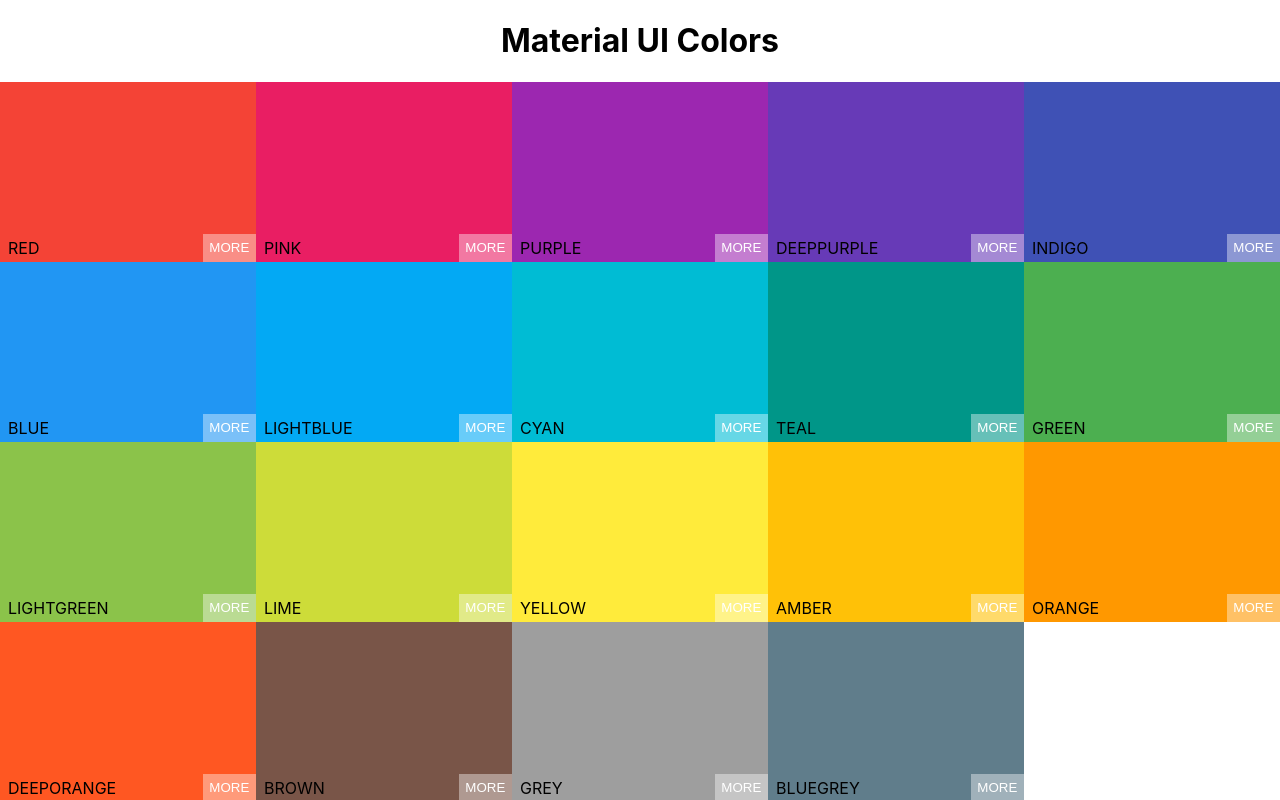
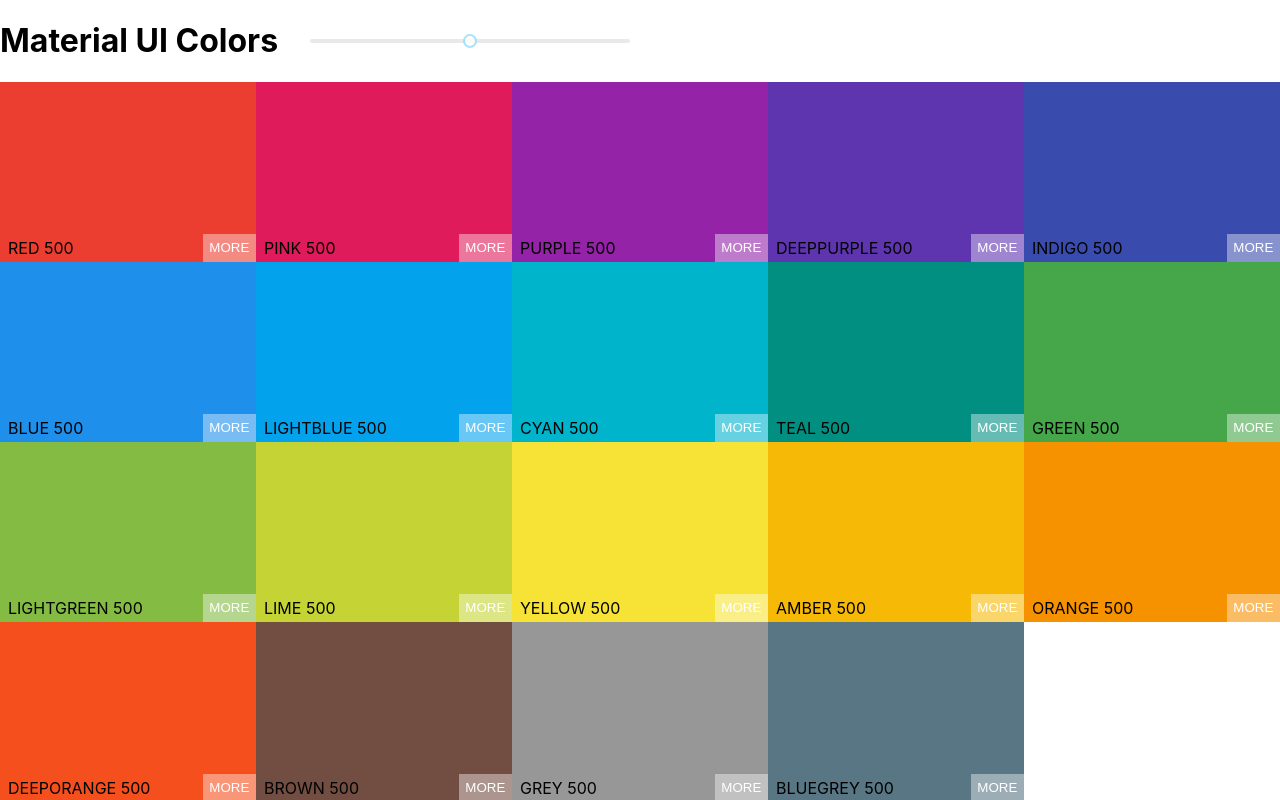
Before and after one commit to SticketInya/react-colors-app, a React (Create React App) app: page / in a window 1280 px wide. Built offline with nearby package versions, Linux system fonts and the light colour scheme.

Commit message:
feat(*): add color slider to palette with rc-slider

```diff
--- a/package.json
+++ b/package.json
@@ -7,6 +7,7 @@
     "@testing-library/react": "^13.1.1",
     "@testing-library/user-event": "^13.5.0",
     "chroma-js": "^2.4.2",
+    "rc-slider": "^10.0.0",
     "react": "^18.0.0",
     "react-copy-to-clipboard": "^5.1.0",
     "react-dom": "^18.0.0",
--- a/src/App.js
+++ b/src/App.js
@@ -4,10 +4,9 @@ import ColorPalette from './Components/ColorPalette/ColorPalette';
 import DefaultColors from './Components/DefaultColors';
 
 function App() {
-    console.log(generatePalette(DefaultColors[0]));
     return (
         <div className='App'>
-            <ColorPalette {...DefaultColors[0]} />
+            <ColorPalette palette={generatePalette(DefaultColors[0])} />
         </div>
     );
 }
--- a/src/Components/ColorBox/ColorBox.js
+++ b/src/Components/ColorBox/ColorBox.js
@@ -20,19 +20,17 @@ class ColorBox extends Component {
 
     render() {
         const isActive = this.state.isCopied ? 'active' : 'hidden';
+        const { hex: color } = this.props;
         return (
-            <CopyToClipboard text={this.props.color} onCopy={this.handleCopy}>
-                <div
-                    style={{ backgroundColor: this.props.color }}
-                    className='ColorBox'
-                >
+            <CopyToClipboard text={color} onCopy={this.handleCopy}>
+                <div style={{ backgroundColor: color }} className='ColorBox'>
                     <div
                         className={`ColorBox__overlay ${isActive}`}
-                        style={{ backgroundColor: this.props.color }}
+                        style={{ backgroundColor: color }}
                     ></div>
                     <div className={`Overlay__text ${isActive}`}>
                         <h2 className='Overlay__title'>copied!</h2>
-                        <h4 className='Overlay__color'>{this.props.color}</h4>
+                        <h4 className='Overlay__color'>{color}</h4>
                     </div>
                     <div className='ColorBox__CpyBtn'>copy</div>
                     <div className='btnContainer'>
--- a/src/Components/ColorPalette/ColorPalette.css
+++ b/src/Components/ColorPalette/ColorPalette.css
@@ -1,6 +1,23 @@
 .ColorPalette{
     height: 100vh;
     overflow: hidden;
+}
+
+.ColorPalette__navbar{
+    display: flex;
+    flex-direction: row;
+    flex-wrap: nowrap;
+    align-items: center;
+    gap: 2rem;
+}
+
+.ColorPalette__slider{
+    width: 20rem;
+    display: inline-block;
+}
+
+.ColorPalette__slider .rc-slider-track{
+    background-color: transparent;
 }
 
 .ColorPalette__colors{
--- a/src/Components/ColorPalette/ColorPalette.js
+++ b/src/Components/ColorPalette/ColorPalette.js
@@ -1,22 +1,43 @@
 import React, { Component } from 'react';
+import Slider from 'rc-slider';
+import 'rc-slider/assets/index.css';
 import ColorBox from '../ColorBox/ColorBox';
 import './ColorPalette.css';
 
 class ColorPalette extends Component {
     constructor(props) {
         super(props);
-        this.state = {};
+        this.state = {
+            colorLevel: 500,
+        };
     }
 
+    handleSliderChange = (newLevel) => {
+        this.setState({ colorLevel: newLevel });
+    };
+
     render() {
-        const colorBoxes = this.props.colors.map((color) => (
-            <ColorBox {...color} key={color.name} />
+        const { colors } = this.props.palette;
+        const { colorLevel } = this.state;
+        const colorBoxes = colors[colorLevel].map((color) => (
+            <ColorBox {...color} key={color.id} />
         ));
         return (
             <div className='ColorPalette'>
-                <h1 className='ColorPalette__title'>
-                    {this.props.paletteName}
-                </h1>
+                <div className='ColorPalette__navbar'>
+                    <h1 className='ColorPalette__title'>
+                        {this.props.palette.paletteName}
+                    </h1>
+                    <Slider
+                        className='ColorPalette__slider'
+                        defaultValue={this.state.colorLevel}
+                        min={100}
+                        max={900}
+                        step={100}
+                        onChange={this.handleSliderChange}
+                    />
+                </div>
+
                 <div className='ColorPalette__colors'>{colorBoxes}</div>
             </div>
         );
```
Also changed, not shown: 1 other file (tests, documents, lock files or other folders).
